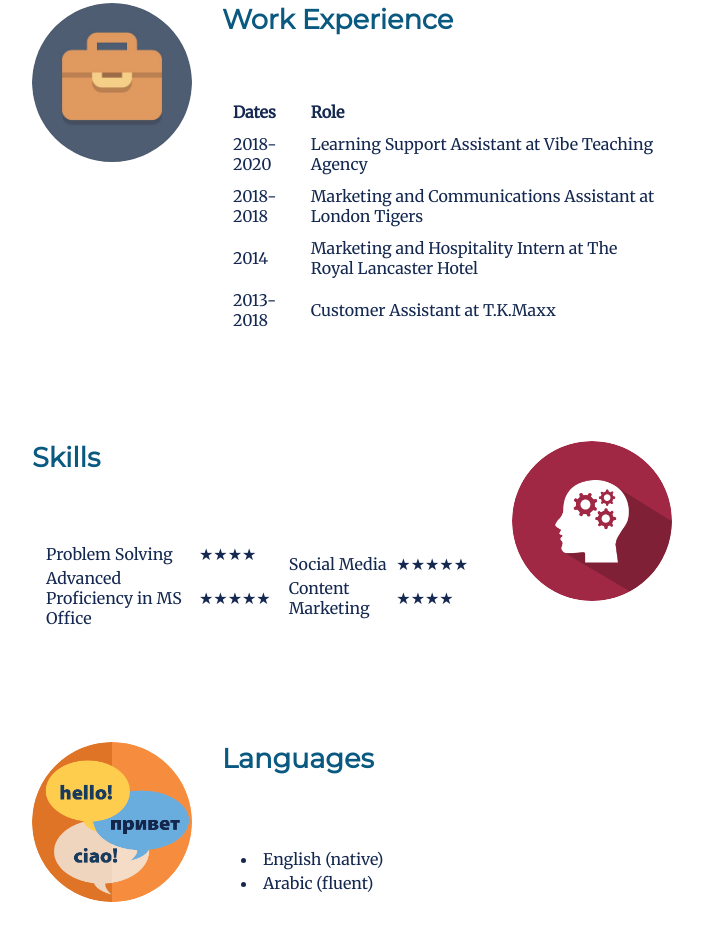
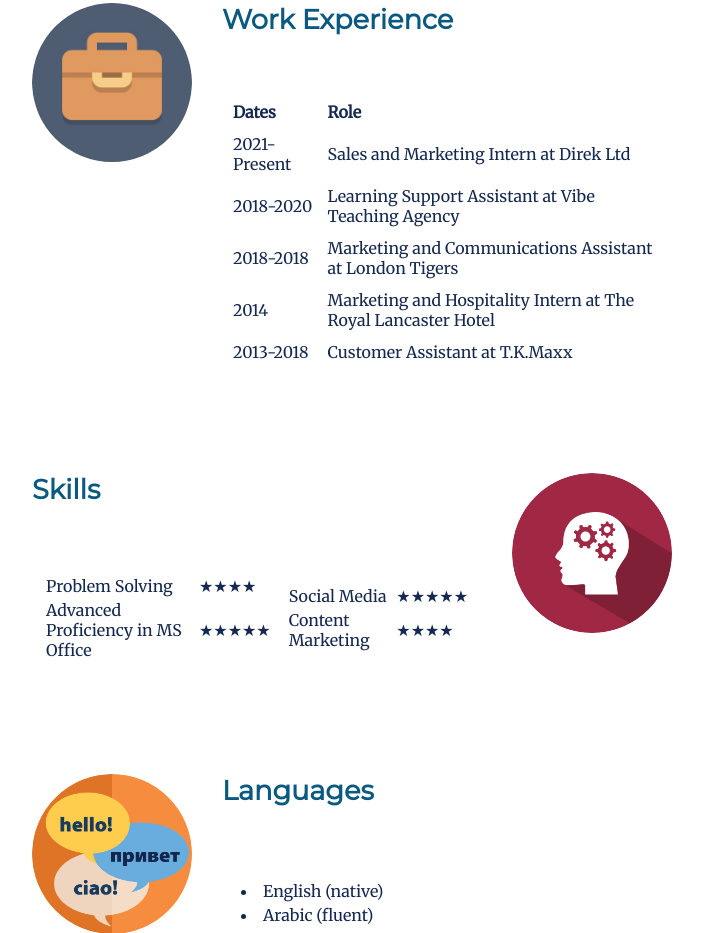
Before and after one commit to sarasoliman01/webpagecv, a plain HTML site: page index.html in a window 1280 px wide. Shown: the part 1657-2590 px from the top of the page, without its empty margins (288-991 px from the left). Drawn offline with Linux system fonts and the light colour scheme.

Commit message:
Update index.html

```diff
--- a/index.html
+++ b/index.html
@@ -70,6 +70,12 @@
             <th>Dates</th>
             <th>Role</th>
           </tr>
+
+		 <tr>
+          <td>2021-Present</td>
+		  <td>Sales and Marketing Intern at Direk Ltd</td>
+          </tr>
+
           <tr>
           <td>2018-2020</td>
 		  <td>Learning Support Assistant at Vibe Teaching Agency</td>
```
